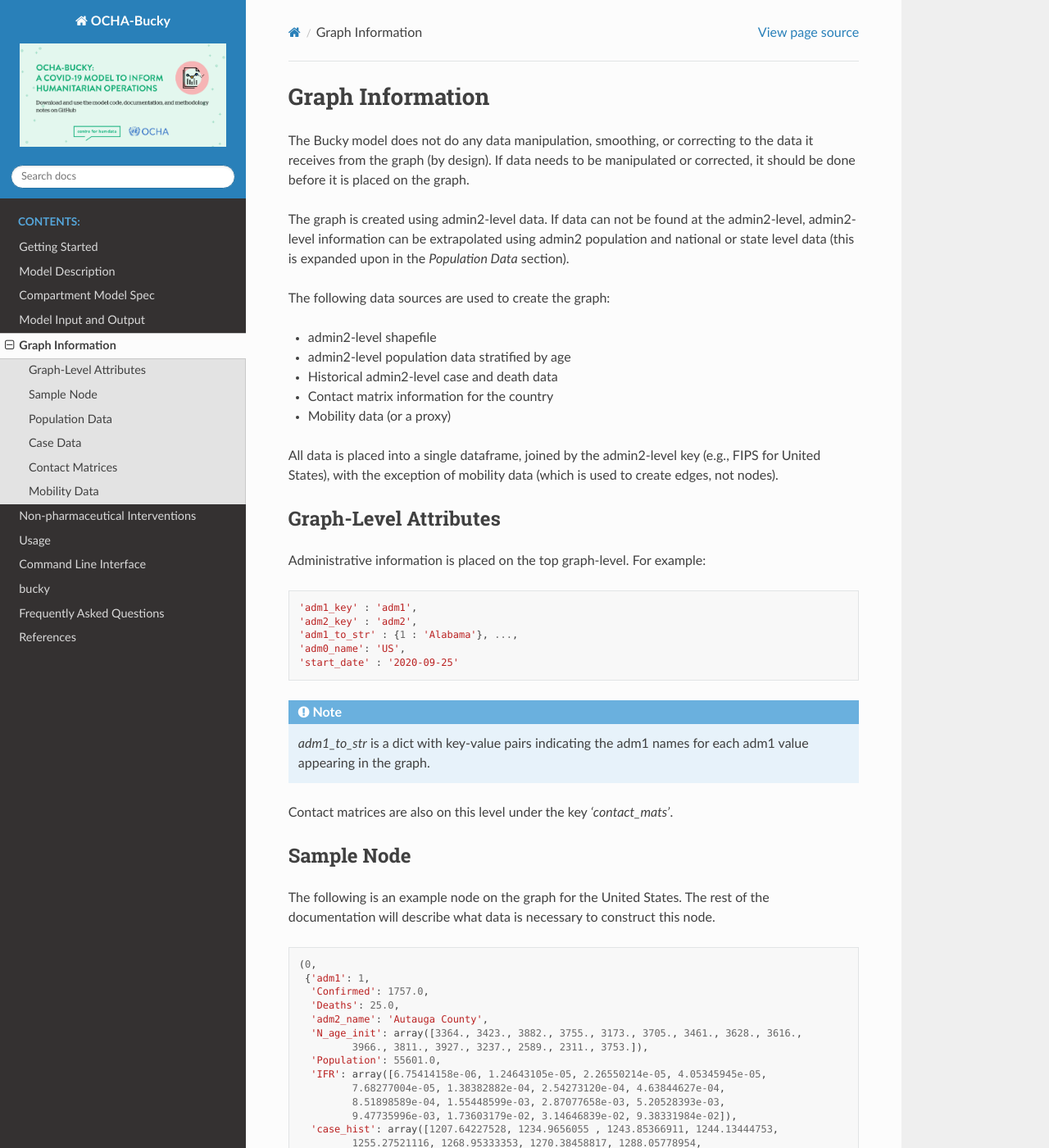
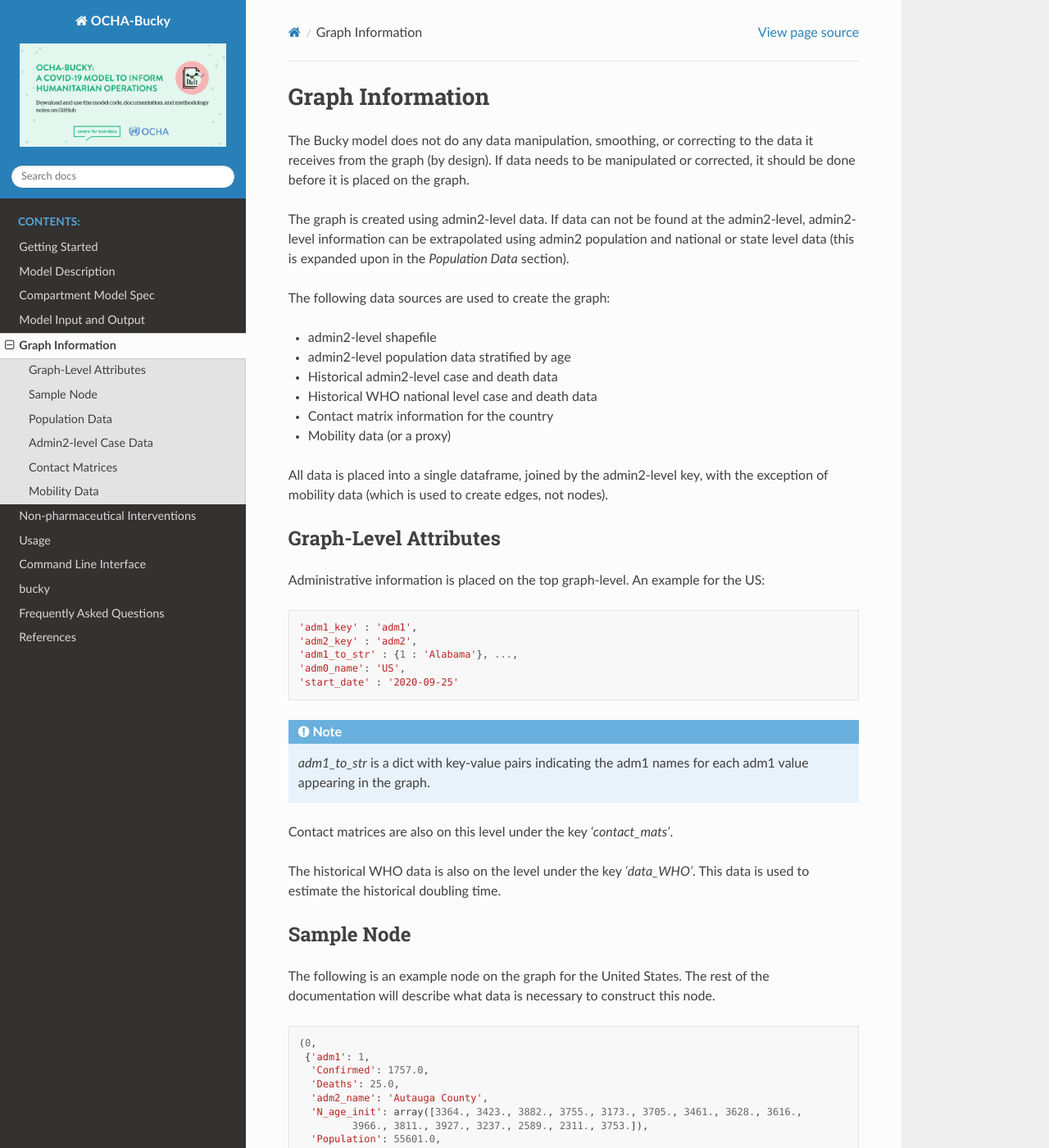
Before and after one commit to mattkinsey/bucky, a Sphinx documentation site: the page built from docs/source/graph_info.rst, in a window 1280 px wide and 1400 px high. Shown: the whole window at 82% size. Built offline with Sphinx 7.4.7 and the Read the Docs theme 2.0.0, drawn with Linux system fonts in a browser that asks for light colours; some of the changed text lies outside the part shown.

Commit message:
Add WHO info

```diff
--- a/docs/source/graph_info.rst
+++ b/docs/source/graph_info.rst
@@ -11,16 +11,17 @@ The following data sources are used to create the graph:
 - admin2-level shapefile
 - admin2-level population data stratified by age
 - Historical admin2-level case and death data
+- Historical WHO national level case and death data
 - Contact matrix information for the country
 - Mobility data (or a proxy)
 
-All data is placed into a single dataframe, joined by the admin2-level key (e.g., FIPS for United States), with the exception of mobility data (which is used to create edges, not nodes).
+All data is placed into a single dataframe, joined by the admin2-level key, with the exception of mobility data (which is used to create edges, not nodes).
 
 
 Graph-Level Attributes
 ----------------------
 
-Administrative information is placed on the top graph-level. For example:
+Administrative information is placed on the top graph-level. An example for the US:
 
 .. code-block:: python
 
@@ -34,6 +35,8 @@ Administrative information is placed on the top graph-level. For example:
 .. note:: `adm1_to_str` is a dict with key-value pairs indicating the adm1 names for each adm1 value appearing in the graph.
 
 Contact matrices are also on this level under the key `'contact_mats'`.
+
+The historical WHO data is also on the level under the key `'data_WHO'`. This data is used to estimate the historical doubling time.
 
 Sample Node
 -----------
@@ -104,10 +107,10 @@ If population data for an admin2 area is known (i.e. number of total people per
 
 The total population for an admin2 is placed on the node under the key *Population*.
 
-Case Data
+Admin2-level Case Data
 ---------
 
-Case data should be at the admin2-level and include cumulative data as of the start date of the simulation and historical data for the 45-day period preceding the start date:
+The graph should include case data at the admin2-level and include cumulative data as of the start date of the simulation and historical data for the 45-day period preceding the start date:
 
 - case_hist:  **Cumulative** historical case data
 - death_hist :  **Cumulative** historical death data
```
